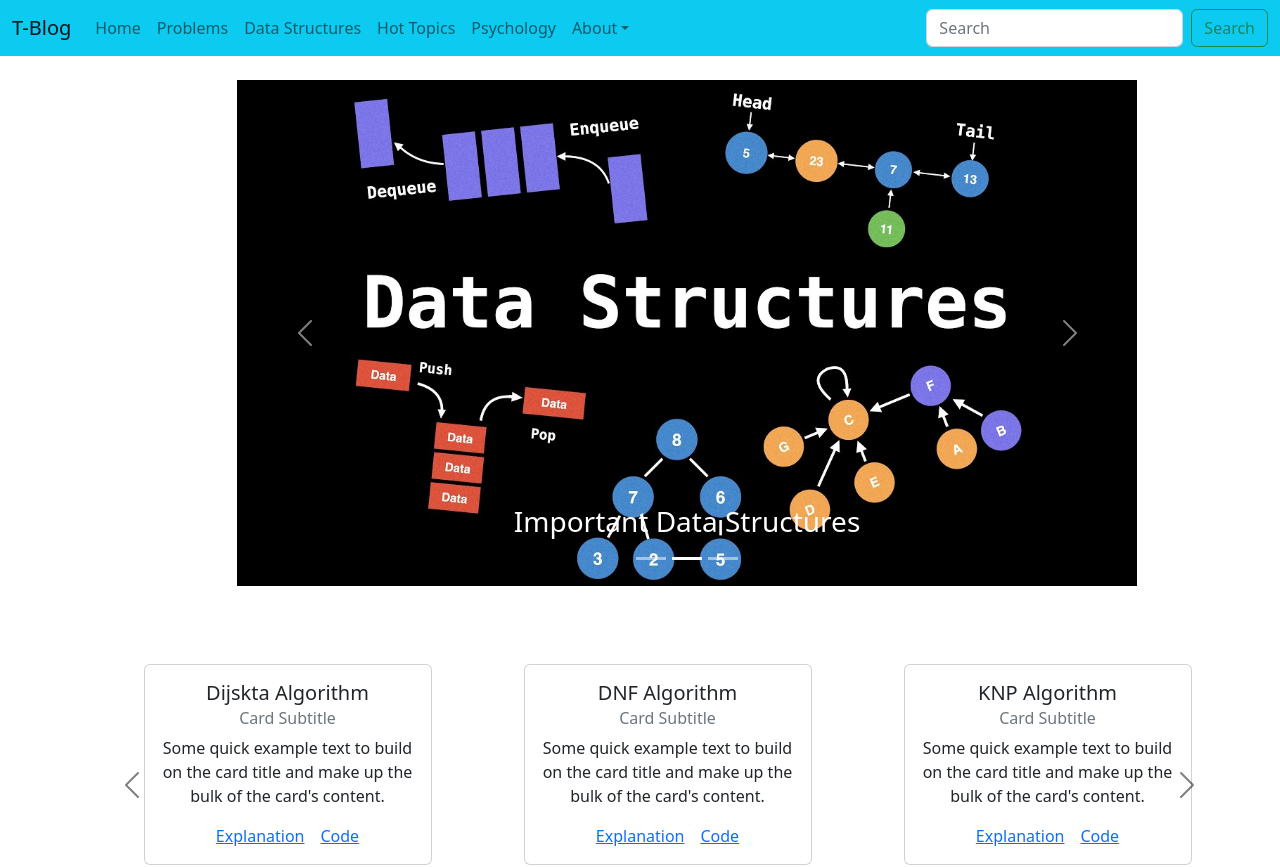
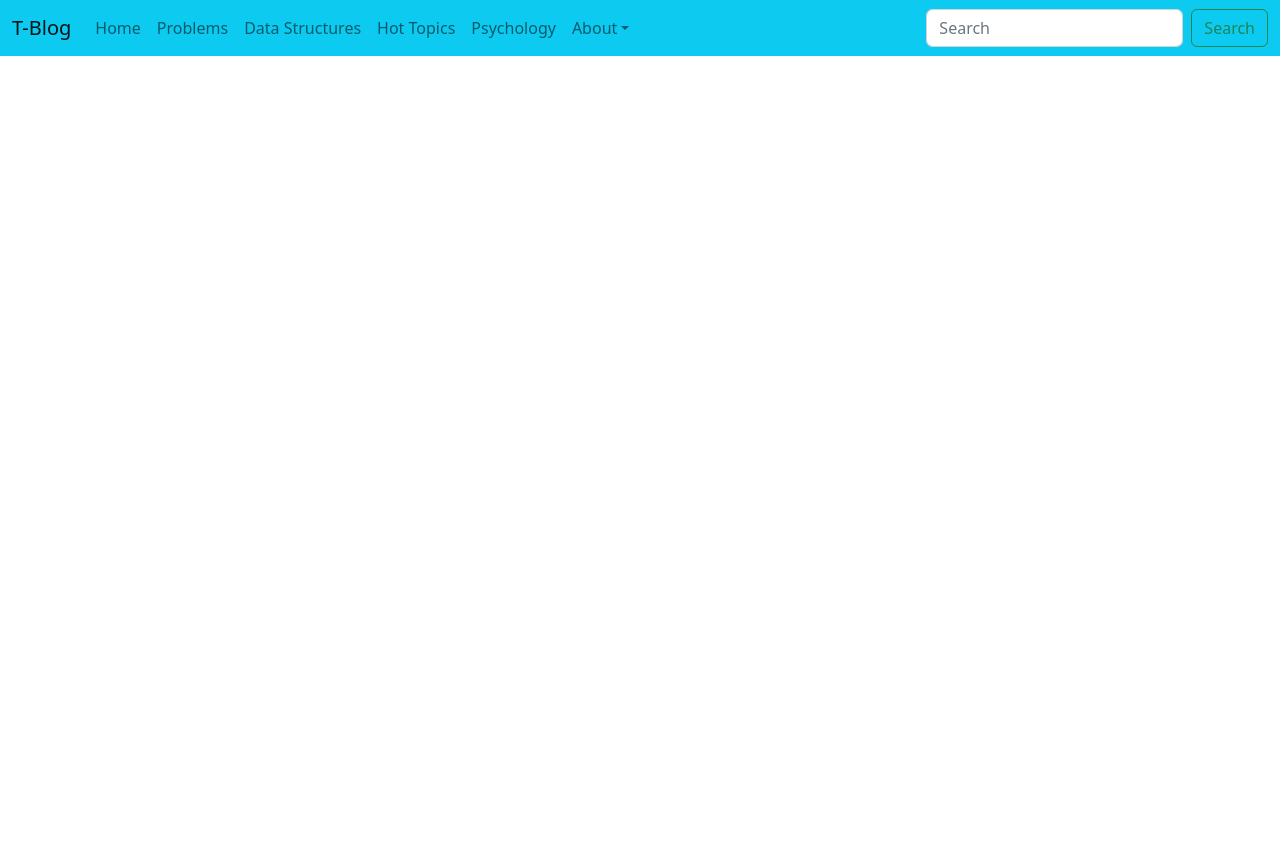
Before and after one commit to skileddeveloperbhardwaj/tech-blog, a React (Create React App) app in the folder tblog-ui/: page / in a window 1280 px wide. Shown: the top 867 px of the page. After the commit the page ends 800 px from the top, so only its background shows below. Built offline with nearby package versions, Linux system fonts and the light colour scheme.

Commit message:
route modifications

```diff
--- a/tblog-ui/src/front_page/NavigationBar.js
+++ b/tblog-ui/src/front_page/NavigationBar.js
@@ -60,7 +60,7 @@
           </Container>
         </Navbar>
         <Routes>
-          <Route path='/' element={<App/>}/>
+          <Route path='/tech-blog/' element={<App/>}/>
           <Route path="/tech-blog/algorithms/dijkstra/" element={<DijkstraExplanation/>}/>
           <Route path="/tech-blog/algorithms/dnf/" element={<DNFExplanation/>}/>
           <Route path="/tech-blog/psychology/" element={<PsychologyBooksMenu/>}/>
```
